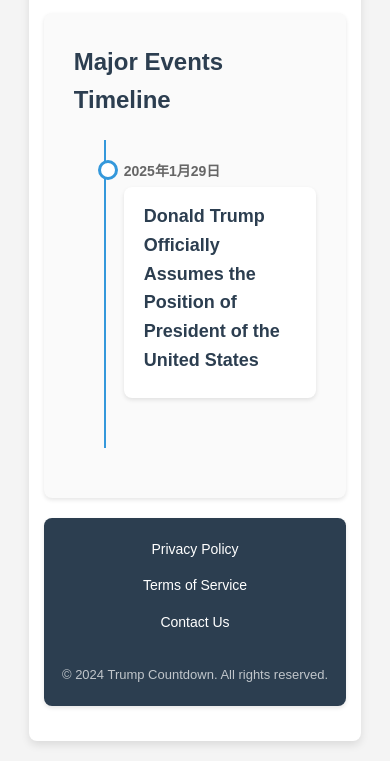
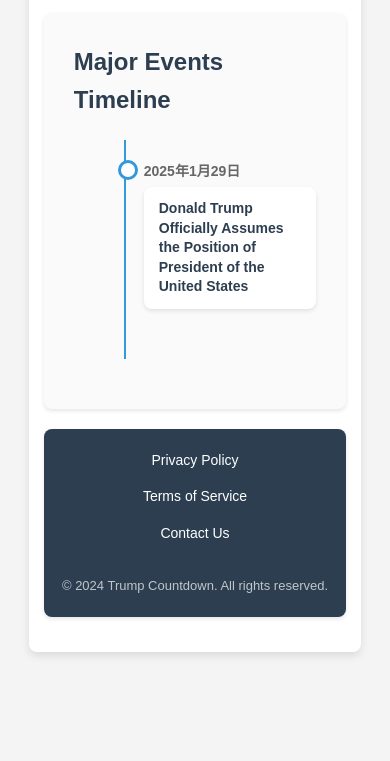
Before and after one commit to tumu123/trumpdownstep, a website: page index.html in a window 390 px wide. Shown: the part 1508-2269 px from the top of the page. After the commit the page ends 2180 px from the top, so only its background shows below. Drawn offline with Linux system fonts and the light colour scheme; no server answers.

Commit message:
Update styles.css

```diff
--- a/styles.css
+++ b/styles.css
@@ -487,43 +487,41 @@
 }
 
 /* 内容卡片样式 */
+/* Timeline Content Styles */
 .timeline-content {
     background: #fff;
     padding: 15px 20px;
     border-radius: 8px;
     box-shadow: 0 2px 4px rgba(0, 0, 0, 0.1);
+    /* 保持弹性布局实现上下居中 */
+    display: flex;
+    align-items: center; /* 垂直居中 */
+    min-height: 60px; /* 减小最小高度，因为内容变少了 */
 }
 
 .timeline-content h4 {
     color: #2c3e50;
-    margin-bottom: 8px;
-    font-size: 18px;
+    margin: 0; /* 移除所有边距 */
+    font-size: 16px; /* 可以适当调整字体大小 */
+    line-height: 1.4; /* 调整行高 */
 }
 
-
-
-/* 鼠标悬停效果 */
-.timeline-item:hover .timeline-content {
-    transform: translateX(5px);
-    transition: transform 0.3s ease;
+/* 其他相关样式调整 */
+.timeline-item {
+    position: relative;
+    margin-bottom: 30px; /* 稍微减小项目间距 */
+    padding-left: 70px;
+    transition: all 0.3s ease;
 }
 
-.timeline-item:hover::before {
-    background: #3498db;
-    transition: background 0.3s ease;
-}
-
-/* 响应式设计 */
+/* 响应式调整 */
 @media (max-width: 768px) {
-    .timeline::before {
-        left: 30px;
+    .timeline-content {
+        min-height: 50px; /* 移动端进一步减小最小高度 */
+        padding: 12px 15px;
     }
 
-    .timeline-item {
-        padding-left: 50px;
-    }
-
-    .timeline-item::before {
-        left: 24px;
+    .timeline-content h4 {
+        font-size: 14px; /* 移动端字体稍微小一点 */
     }
 }
```
